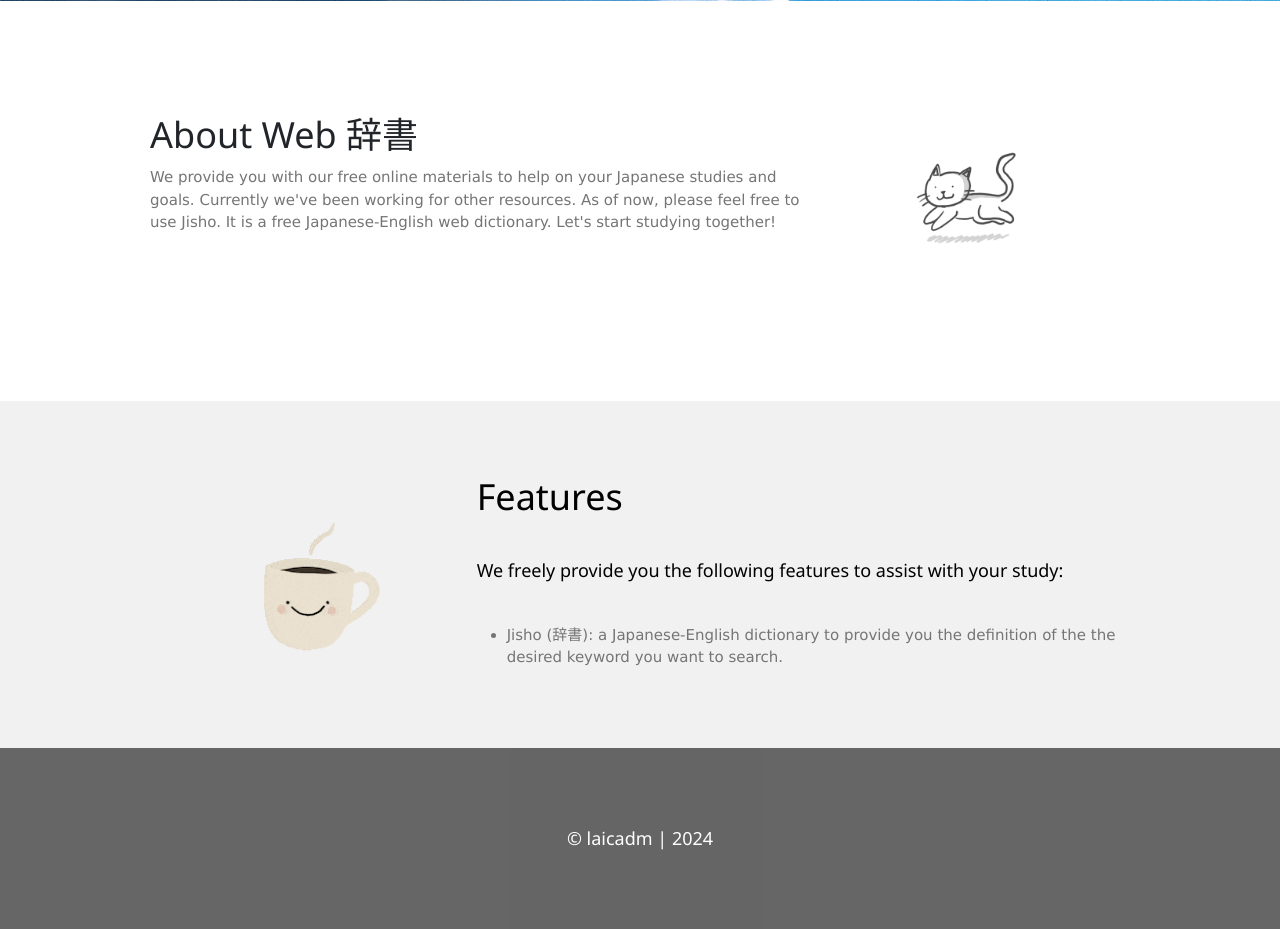
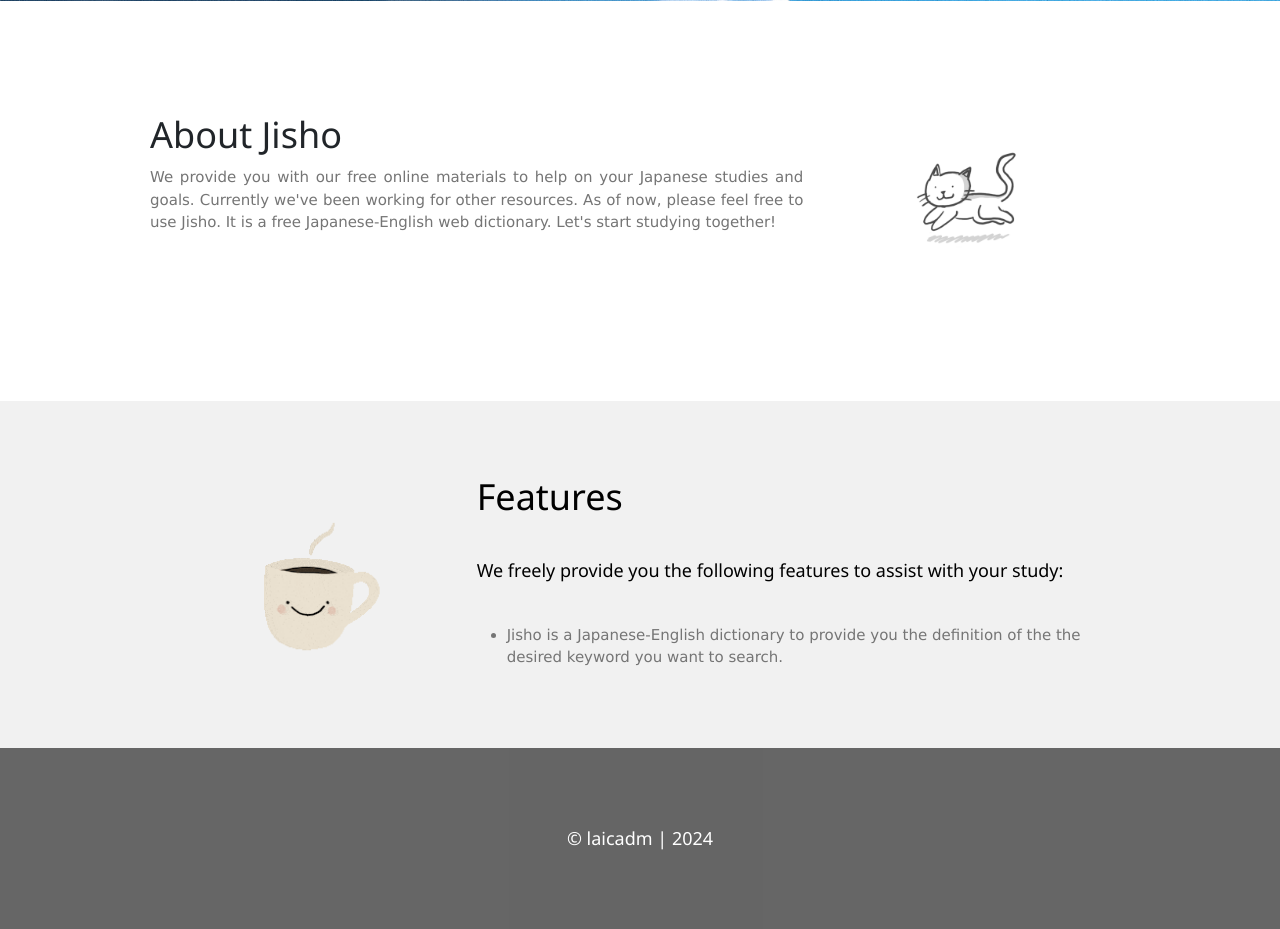
Before and after one commit to laicadm/jisho-flask, a Flask app: page / in a window 1280 px wide. Shown: the part 799-1728 px from the top of the page. Run offline with Flask 3, Linux system fonts and the light colour scheme; some web fonts are replaced.

Commit message:
[*] updated home page

```diff
--- a/static/css/portfolio.css
+++ b/static/css/portfolio.css
@@ -44,3 +44,8 @@
     text-decoration: none;
     color: inherit;
 }
+
+.justified {
+    text-align: justify;
+    text-justify: inter-word;
+}
--- a/templates/portfolio/home.html
+++ b/templates/portfolio/home.html
@@ -12,10 +12,10 @@
     <div class="about-div w3-row-padding w3-padding-64 w3-container w-100" id="info">
     <div class="w3-content">
         <div class="w3-twothird">
-        <h1>About Web 辞書</h1>
+        <h1>About Jisho</h1>
         <!-- <h5 class="w3-padding-32">We provide you with our free online materials to help on your Japanese studies and goals. Let's start studying together!</h5> -->
 
-        <p class="w3-text-grey">
+        <p class="w3-text-grey justified">
             We provide you with our free online materials to help on your Japanese studies and goals.
             Currently we've been working for other resources. As of now, please feel free to use Jisho.
             It is a free Japanese-English web dictionary. Let's start studying together!
@@ -37,12 +37,12 @@
 
         <div class="w3-twothird">
         <h1>Features</h1>
-        <h5 class="w3-padding-32">We freely provide you the following features to assist with your study:</h5>
+        <h5 class="w3-padding-32 justified">We freely provide you the following features to assist with your study:</h5>
 
         <ul class="w3-text-grey">
             <li>
                 <p>
-                    Jisho (辞書): a Japanese-English dictionary to provide you the definition of the the desired keyword you want to search.
+                    Jisho is a Japanese-English dictionary to provide you the definition of the the desired keyword you want to search.
                 </p>
             </li>
         </ul>
```
